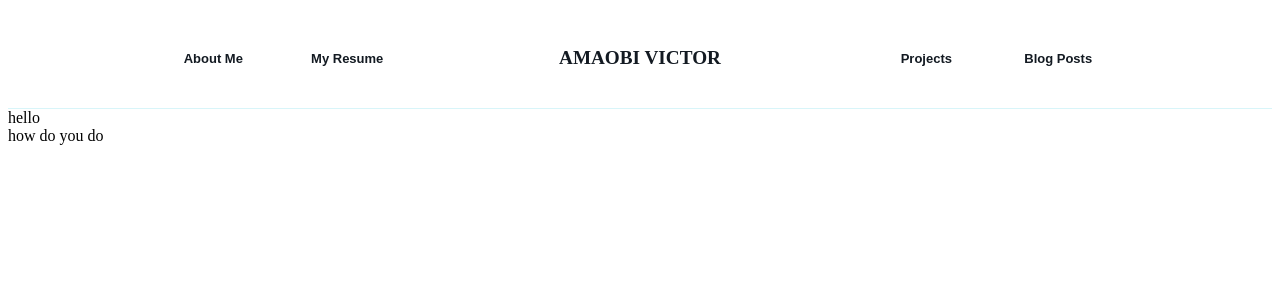
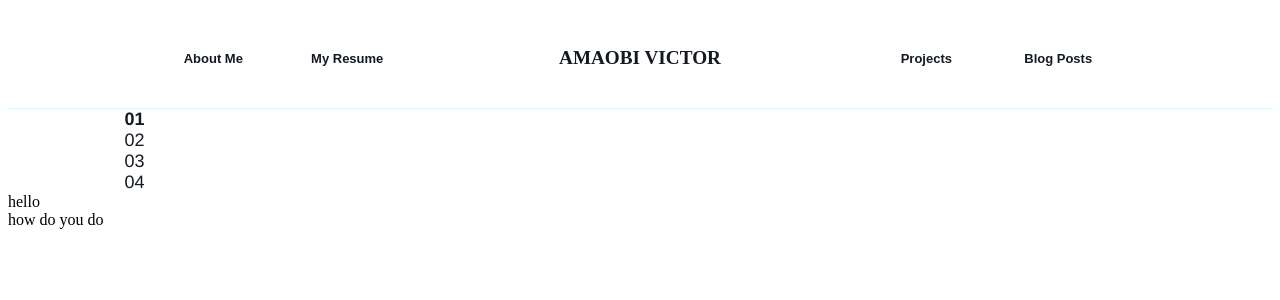
Before and after one commit to victorex27/my_blog, a React (Create React App) app: page / in a window 1280 px wide. Shown: the top 300 px of the page. Built offline with nearby package versions, Linux system fonts and the light colour scheme.

Commit message:
feat: user should be able to see LeftBar
- add Counter component
- add LeftBar component
- add component to the RootPage

Footer

```diff
--- /dev/null
+++ b/src/components/Counter/index.tsx
@@ -0,0 +1,14 @@
+import React, { FC } from 'react';
+import { Container } from './styles';
+
+interface CounterPropsType {
+  title: string;
+  link: string;
+  isActive: boolean;
+}
+
+const Counter: FC<CounterPropsType> = ({isActive, title, link}) => {
+  return <Container isActive={isActive}> {title}</Container>;
+};
+
+export default Counter;
--- /dev/null
+++ b/src/components/Counter/styles.tsx
@@ -0,0 +1,13 @@
+import styled from 'styled-components';
+
+interface ContainerProps {
+  isActive: boolean;
+}
+
+export const Container = styled.div<ContainerProps>`
+  display: block;
+  ${(props) => (props.isActive ? `color: 'blue';` : `color: 'red'`)}
+  font-weight: bolder;
+  font-size: large;
+  font-family: 'Franklin Gothic Medium', 'Arial Narrow', Arial, sans-serif;
+`;
--- /dev/null
+++ b/src/components/LeftBar/index.tsx
@@ -0,0 +1,19 @@
+import React, { FC } from 'react';
+import Counter from '../Counter';
+import { Container } from './styles';
+
+interface LeftBarPropType {
+  content: { title: string; link: string; isActive: boolean }[];
+}
+
+const LeftBar: FC<LeftBarPropType> = ({ content }) => {
+  return (
+    <Container>
+      {content.map((props, index) => (
+        <Counter key={index} {...props} />
+      ))}
+    </Container>
+  );
+};
+
+export default LeftBar;
--- /dev/null
+++ b/src/components/LeftBar/styles.tsx
@@ -0,0 +1,17 @@
+import styled from 'styled-components';
+
+export const Container = styled.div`
+  display: flex;
+  flex-direction: column;
+  justify-content: space-evenly;
+  align-items: center;
+  background-color: white;
+  color: #131a22;
+  width: 20%;
+  /* min-height: 100px; */
+
+
+  @media (max-width: 768px) {
+    flex-direction: column;
+  }
+`;
--- a/src/pages/RootPage.tsx
+++ b/src/pages/RootPage.tsx
@@ -1,16 +1,28 @@
-import React, {FC} from "react";
-import NavBar from "../components/NavBar";
+import React, { FC } from 'react';
+import LeftBar from '../components/LeftBar';
+import NavBar from '../components/NavBar';
 
 interface ChildrenPropType {
-    children: React.HTMLAttributes<HTMLAreaElement>
+  children: React.HTMLAttributes<HTMLAreaElement>;
+}
+
+
+
+const RootPage: FC<ChildrenPropType> = (props) => {
+  const leftBarContent = [
+    { title: '01', link: '/', isActive: true },
+    { title: '02', link: '/', isActive: false },
+    { title: '03', link: '/', isActive: false },
+    { title: '04', link: '/', isActive: false },
+  ];
+
+  return (
+    <>
+      <NavBar />
+      <LeftBar content={leftBarContent} />
+      {props.children}
+    </>
+  );
 };
 
-const RootPage : FC<ChildrenPropType> = (props) =>{
-
-    return <>
-    <NavBar/>
-    {props.children}
-    </>;
-}
-
 export default RootPage;
--- a/src/styles/global.ts
+++ b/src/styles/global.ts
@@ -11,5 +11,7 @@ export default createGlobalStyle`
 
 #root{
     margin: 0 auto;
+    height: 100%;
+    min-height: 100%;
 }
 `
```
